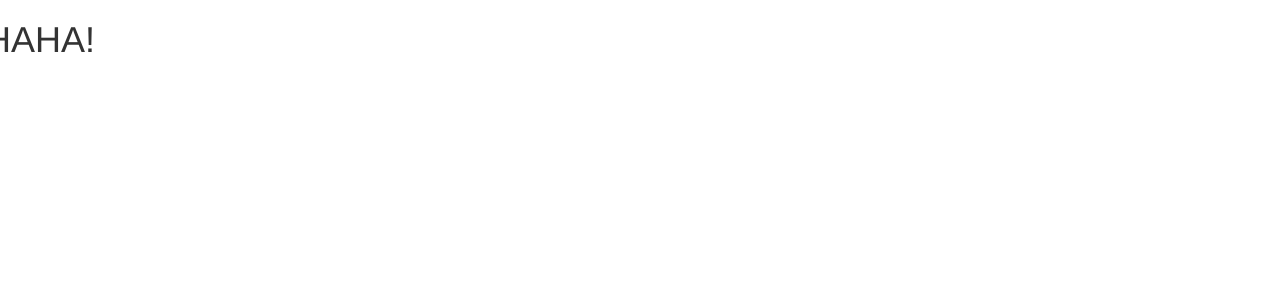
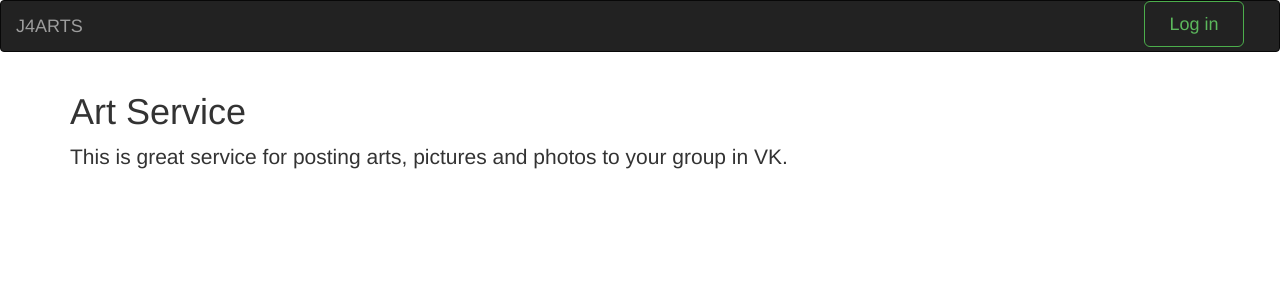
Before and after one commit to venikman1/art-service, a Flask app: page / in a window 1280 px wide. Before the commit the part shown is almost empty. Shown: the top 300 px of the page. Run offline with Flask 2, Linux system fonts and the light colour scheme; some libraries are stand-ins or nearby versions.

Commit message:
Added staret-page design

```diff
--- a/app/templates/start-page.html
+++ b/app/templates/start-page.html
@@ -5,11 +5,58 @@
 	<meta charset="UTF-8">
 
 	<link rel="stylesheet" href="{{ url_for('static', filename='bootstrap/css/bootstrap.min.css') }}">
+	<style>
+	.start-page {
+		align: center;
+	}
+
+	.btn-outline {
+	    background-color: transparent;
+	    color: inherit;
+	    transition: all .5s;
+	}
+
+	.btn-primary.btn-outline {
+	    color: #428bca;
+	}
+
+	.btn-success.btn-outline {
+	    color: #5cb85c;
+	}
+
+	.btn-info.btn-outline {
+	    color: #5bc0de;
+	}
+
+	.btn-warning.btn-outline {
+	    color: #f0ad4e;
+	}
+
+	.btn-danger.btn-outline {
+	    color: #d9534f;
+	}
+
+	</style>
 </head>
 
 <body>
-	<div class="row">
-	<h1>HAHA!</h1>
-	</div>
+	<nav class="navbar navbar-inverse bg-inverse fixed-top">
+			<div class="container-fluid">
+	        <a class="navbar-brand" href="#">J4ARTS</a>
+	        <button class="btn btn-outline btn-success btn-lg navbar-right" style="width:100px; margin-right: 20px;">
+	        Log in
+	        </button>
+        </div>
+    </nav>
+
+    <div class="container">
+
+      <div class="start-page">
+
+        <h1>Art Service</h1>
+        <p class="lead">This is great service for posting arts, pictures and photos to your group in VK.</p>
+      </div>
+
+    </div>
 </body>
 </html>
```
